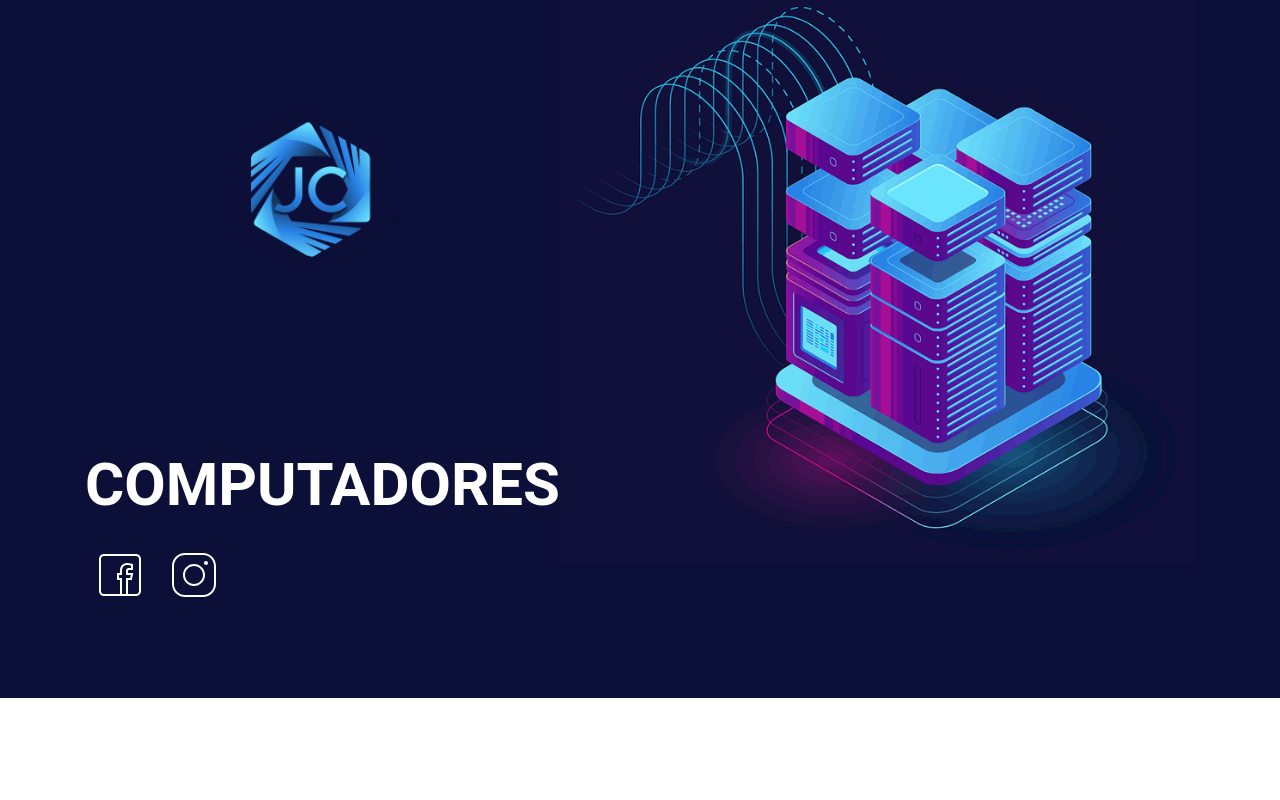
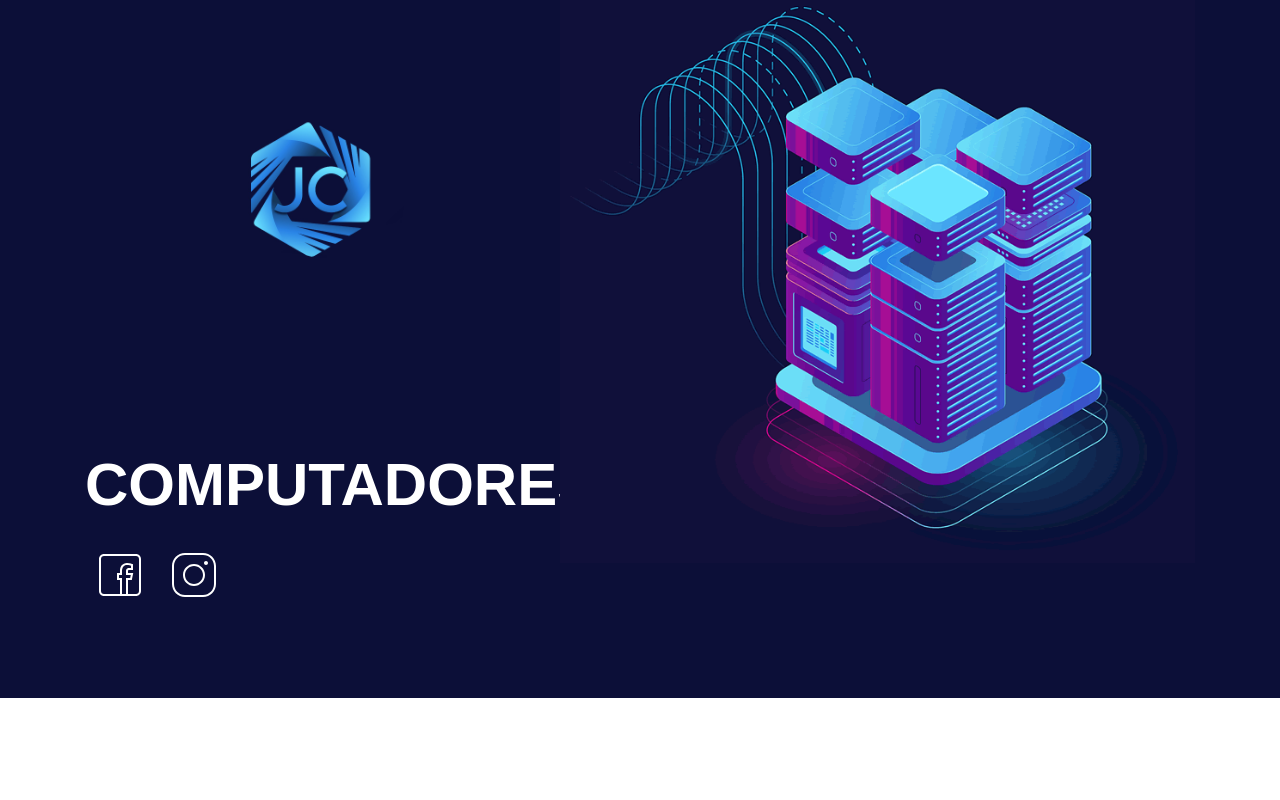
Before and after one commit to D4Fi/D4Fi.github.io, a plain HTML site: page index.html in a window 1280 px wide. Shown: the top 800 px of the page. Drawn offline with nearby package versions, Linux system fonts and the light colour scheme.

Commit message:
Update index.html

```diff
--- a/index.html
+++ b/index.html
@@ -29,7 +29,11 @@
       <script src="https://oss.maxcdn.com/html5shiv/3.7.3/html5shiv.min.js"></script>
       <script src="https://oss.maxcdn.com/respond/1.4.2/respond.min.js"></script><![endif]-->
 
-
+<style>
+	h1 {
+		font-family: Arial, sans-serif;
+	}
+</style>
    </head>
    <!-- body -->
    <body class="main-layout">
```
